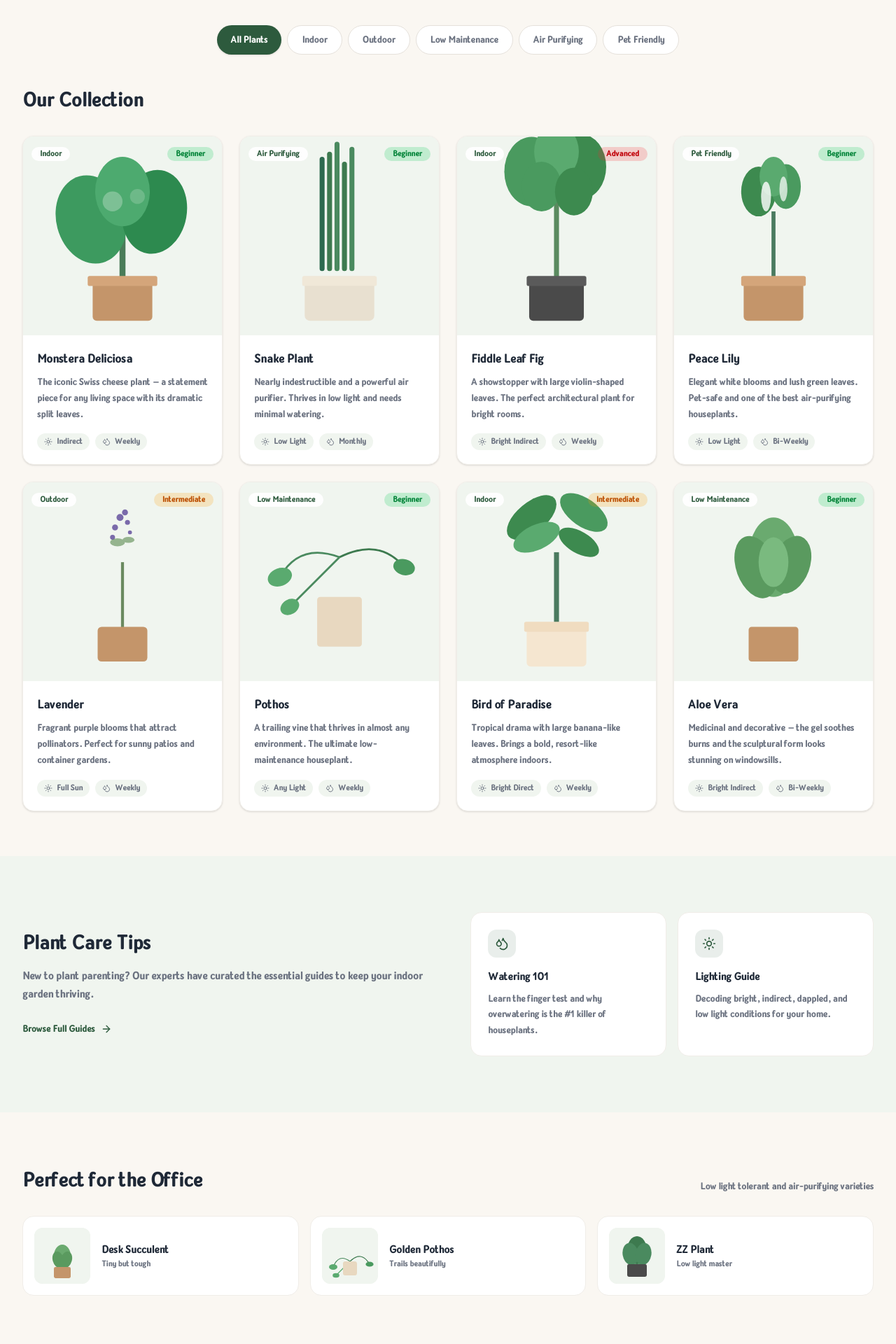
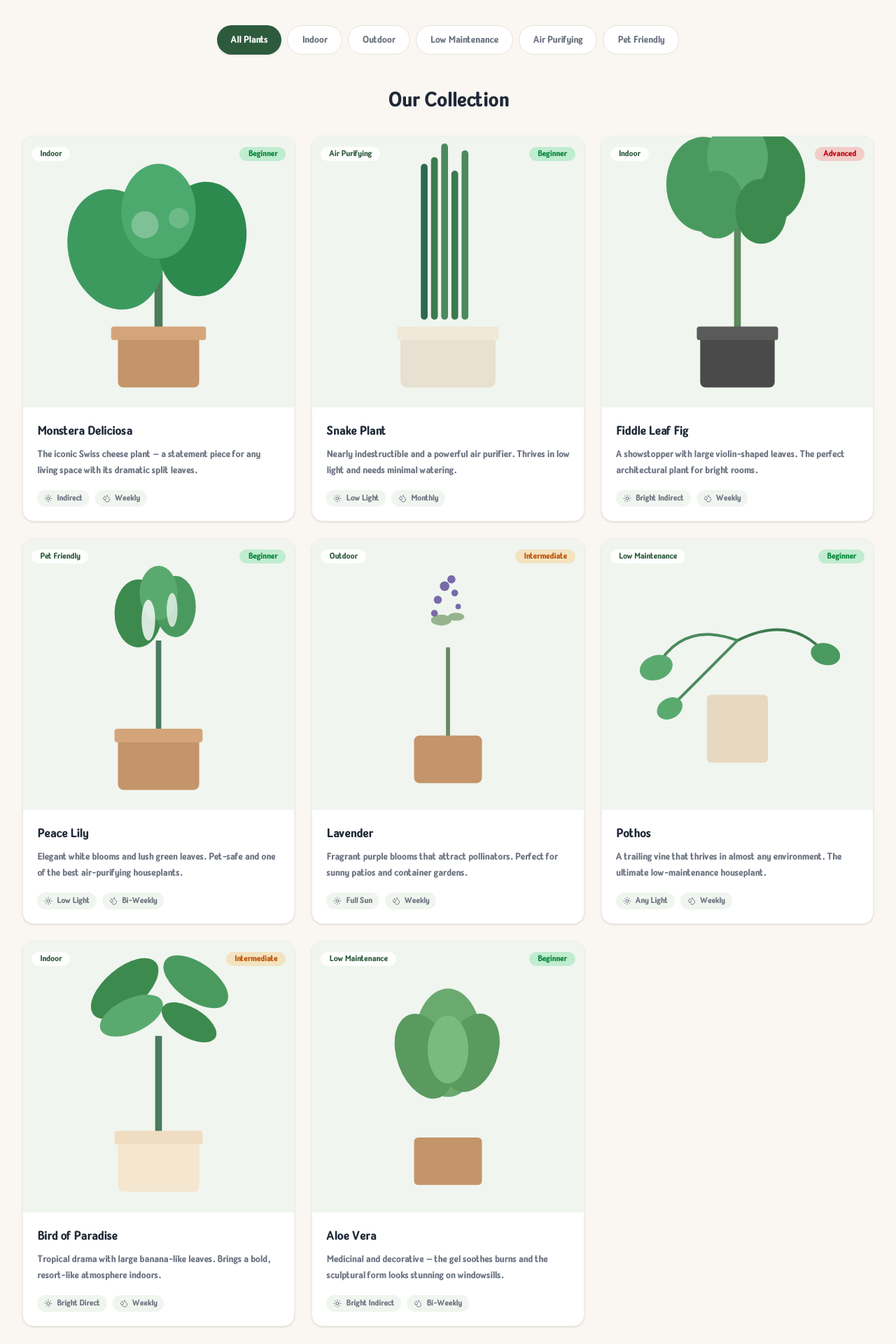
Before and after one commit to zoonfeedback-lab/cactus-coffee, a Next.js app: page /plants in a window 1280 px wide. Shown: the part 740-2660 px from the top of the page at 70% size. Built offline with nearby package versions, Linux system fonts and the light colour scheme.

Commit message:
fix the plants page gallary

```diff
--- a/src/components/plants/CategoryChips.tsx
+++ b/src/components/plants/CategoryChips.tsx
@@ -43,14 +43,14 @@ export default function CategoryChips({ categories, plants }: CategoryChipsProps
                 </div>
 
                 {/* Section heading */}
-                <div className="mb-8">
+                <div className="mb-8 text-center">
                     <h2 className="font-heading text-2xl font-bold text-text-main sm:text-3xl">
                         Our Collection
                     </h2>
                 </div>
 
                 {/* Plant grid */}
-                <div className="grid gap-6 sm:grid-cols-3 lg:grid-cols-4">
+                <div className="grid gap-6 sm:grid-cols-3 lg:grid-cols-3">
                     {filteredPlants.map((plant, index) => (
                         <AnimateOnScroll
                             key={plant.id}
--- a/src/components/plants/OfficePlants.tsx
+++ b/src/components/plants/OfficePlants.tsx
@@ -12,17 +12,17 @@ export default function OfficePlantsSection({ plants }: OfficePlantsProps) {
         <section className="bg-bg py-16 sm:py-20">
             <Container>
                 <AnimateOnScroll animation="fade-up">
-                    <div className="mb-2 flex items-end justify-between">
+                    <div className="mb-2 flex flex-col items-center text-center">
                         <h2 className="font-heading text-2xl font-bold text-text-main sm:text-3xl">
                             Perfect for the Office
                         </h2>
-                        <p className="hidden text-sm text-text-light sm:block">
+                        <p className="hidden text-sm text-text-light sm:block mt-2">
                             Low light tolerant and air-purifying varieties
                         </p>
                     </div>
                 </AnimateOnScroll>
 
-                <div className="mt-8 grid gap-4 sm:grid-cols-2 lg:grid-cols-3">
+                <div className="mt-8 grid gap-4 sm:grid-cols-3 lg:grid-cols-3">
                     {plants.map((plant, index) => (
                         <AnimateOnScroll key={plant.id} animation="fade-up" delay={index * 100}>
                             <div className="flex items-center gap-4 rounded-2xl border border-border-light bg-white p-4 transition-all duration-300 hover:shadow-md">
--- a/src/components/ui/PlantDetailCard.tsx
+++ b/src/components/ui/PlantDetailCard.tsx
@@ -16,7 +16,7 @@ export default function PlantDetailCard({ plant }: PlantDetailCardProps) {
                     src={plant.image}
                     alt={plant.name}
                     fill
-                    sizes="(max-width: 640px) 100vw, (max-width: 1024px) 50vw, 25vw"
+                    sizes="(max-width: 640px) 100vw, 33vw"
                     className="object-cover transition-transform duration-500 group-hover:scale-105"
                     loading="lazy"
                 />
```
